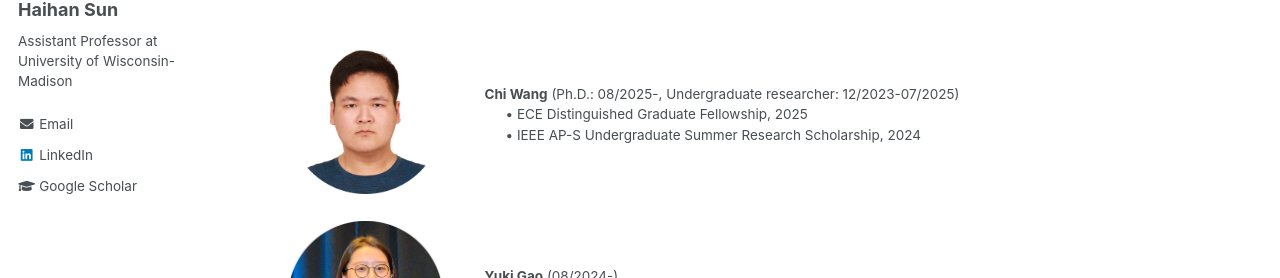
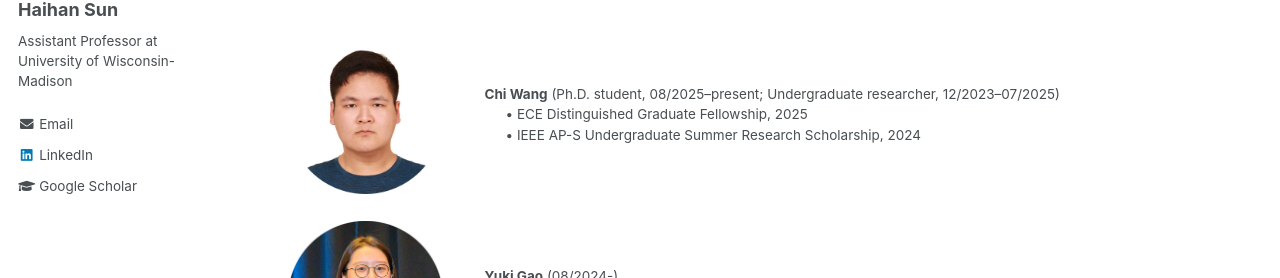
Before and after one commit to Haihan-Sun/Haihan-Sun.github.io, a Jekyll site: the page built from _pages/group.html, in a window 1280 px wide and 900 px high. Shown: the part 263-541 px from the top of the window. Built offline with Jekyll 4.4.1, drawn with Linux system fonts in a browser that asks for light colours.

Commit message:
Update group.html

```diff
--- a/_pages/group.html
+++ b/_pages/group.html
@@ -24,7 +24,7 @@ Lab members are listed in reverse chronological order by the start date of their
     <td style = "width:20%">
       <img src="https://haihan-sun.github.io/_pages/images/Chi.png" width="155" >&nbsp;
     </td>
-  <td align="left"><p><b>Chi Wang</b> (Ph.D.: 08/2025-, Undergraduate researcher: 12/2023-07/2025)  <br />
+  <td align="left"><p><b>Chi Wang</b> (Ph.D. student, 08/2025–present; Undergraduate researcher, 12/2023–07/2025)  <br />
    &ensp; &ensp;   &#x2022; ECE Distinguished Graduate Fellowship, 2025 <br>
    &ensp; &ensp;  &#x2022; IEEE AP-S Undergraduate Summer Research Scholarship, 2024 <br>
     </td>
```
